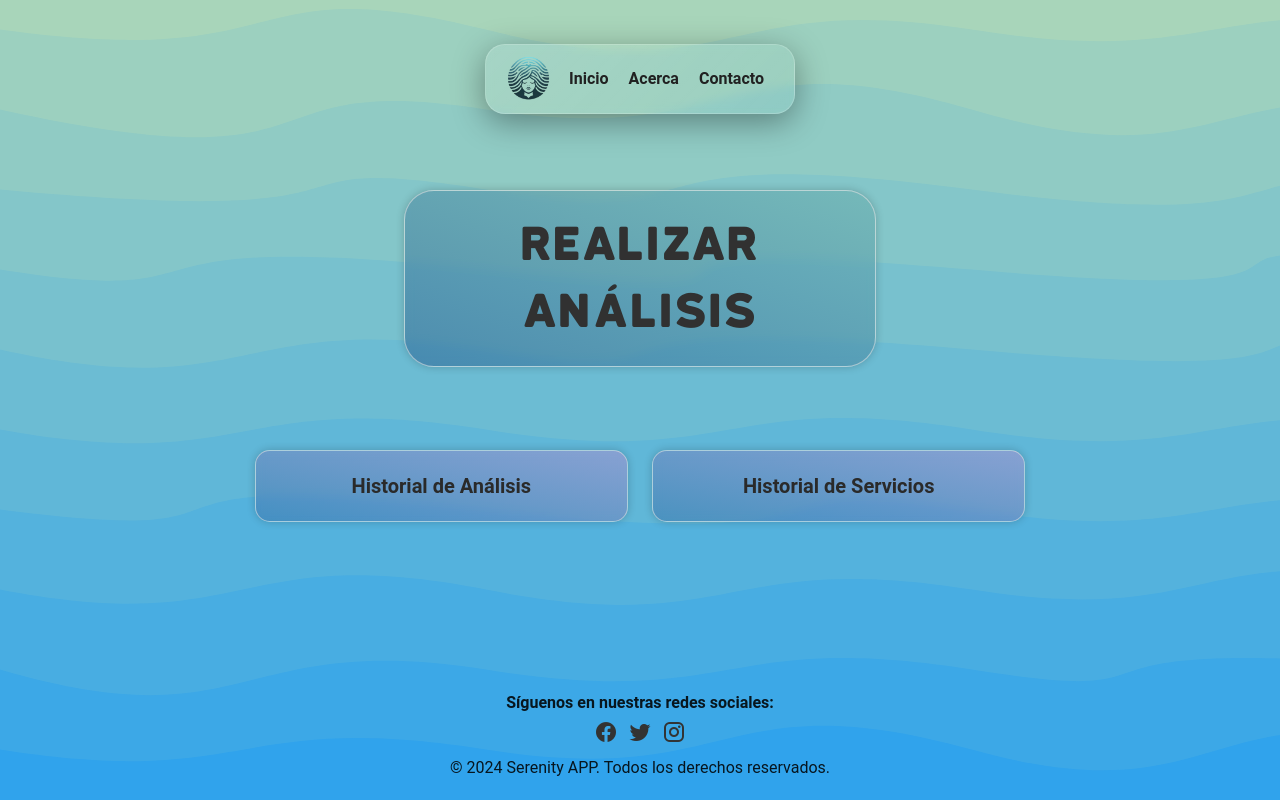
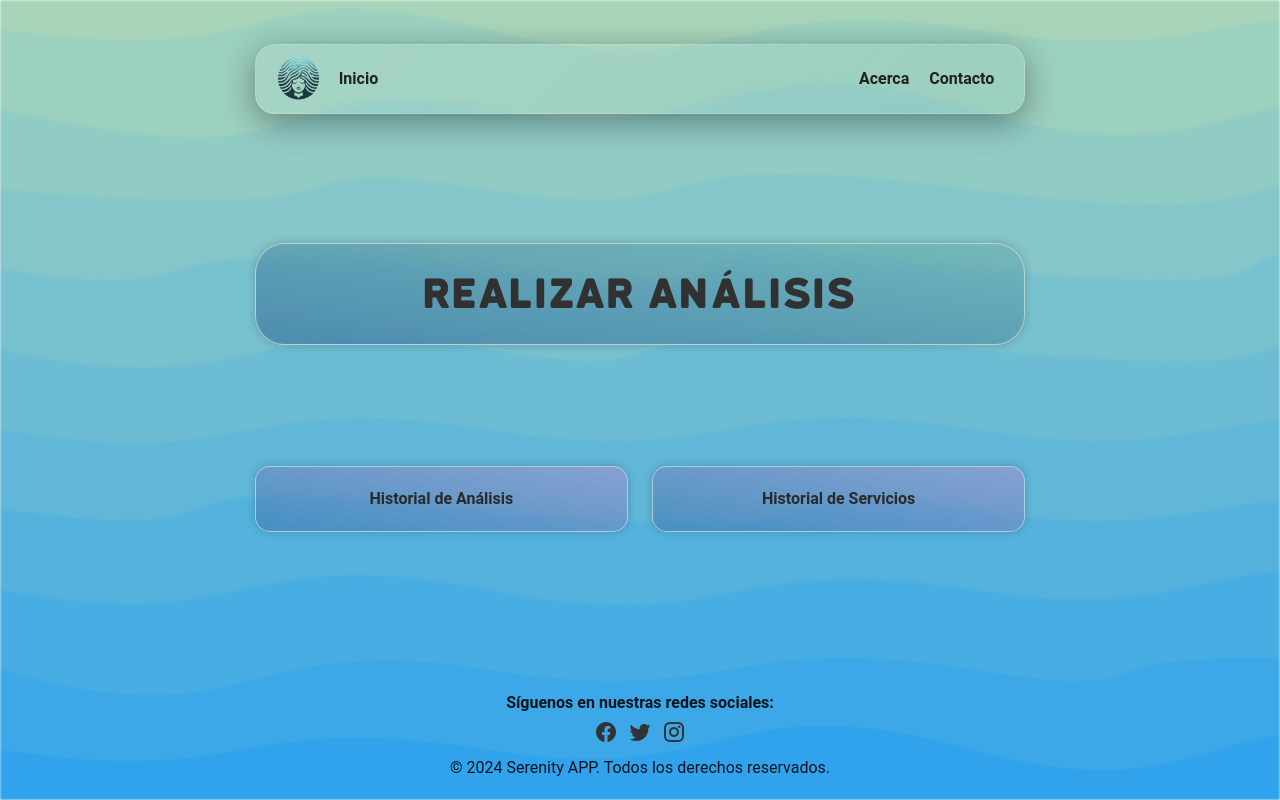
Before and after one commit to mariops03/SerenityAPP, a Vue app in the folder web/: page / in a window 1280 px wide. Built offline with nearby package versions, Linux system fonts and the light colour scheme.

Commit message:
Refactor styles and navigation in Acerca, Use, and Navbar components

```diff
--- a/web/src/components/Navbar.vue
+++ b/web/src/components/Navbar.vue
@@ -1,22 +1,30 @@
 <template>
-  <v-row justify="center" align="center" class="mt-8">
-    <v-col cols="12" md="8" lg="6" xl="2" class="d-flex align-center justify-center">
+  <v-container>
+    <v-row justify="center" align="center" class="mt-4">
+      <v-col cols="11" md="12" lg="8" xl="4" class="align-center justify-center">
         <div class="navbar">
           <div class="navbar-brand">
-            <img src="../../public/logo1.png" style="width: 45px; max-width: 15vw;" class="mt-2 mr-2" alt="SerenityAPP" />
+            <img
+              src="../../public/logo1.png"
+              style="width: 45px; max-width: 15vw"
+              class="mt-2 mr-2"
+              alt="SerenityAPP"
+            />
           </div>
-          <div class="navbar-menu">
+
             <a class="navbar-item" @click="navigateTo('inicio')">Inicio</a>
+            <div class="navbar-menu ml-auto">
             <a class="navbar-item" @click="navigateTo('acerca')">Acerca</a>
             <a class="navbar-item" @click="navigateTo('contacto')">Contacto</a>
           </div>
         </div>
-    </v-col>
-  </v-row>
+      </v-col>
+    </v-row>
+  </v-container>
 </template>
 
 <script>
-import { useRouter } from 'vue-router';
+import { useRouter } from "vue-router";
 
 export default {
   setup() {
@@ -25,14 +33,14 @@ export default {
     const navigateTo = (page) => {
       console.log("Navigating to", page);
       switch (page) {
-        case 'inicio':
-          router.push({ name: 'Home' });
+        case "inicio":
+          router.push({ name: "Home" });
           break;
-        case 'acerca':
-          router.push({ name: 'Acerca' });
+        case "acerca":
+          router.push({ name: "Acerca" });
           break;
-        case 'contacto':
-          router.push({ name: 'Contact' });
+        case "contacto":
+          router.push({ name: "Contact" });
           break;
         default:
           break;
--- a/web/src/components/Use.vue
+++ b/web/src/components/Use.vue
@@ -2,7 +2,7 @@ User
 <template>
   <v-container>
     <v-row style="height: 40vh" align="center" justify="center">
-      <v-col cols="10" md="8" lg="5">
+      <v-col cols="11" md="12" lg="8" xl="4">
         <button
           v-if="boton"
           class="btn-transparent primary-button"
@@ -68,8 +68,6 @@ export default {
   border: 1px solid rgba(224, 224, 224, 0.6);
   padding: 10px;
   width: 100%;
-
-  font-size: 20px;
   box-shadow: 0px 0px 8px rgba(0, 0, 0, 0.2);
 }
 
@@ -82,7 +80,7 @@ export default {
   font-family: "KatahdinRound", fantasy; /* Aquí agregamos la fuente instalada */
   padding: 20px;
   font-weight: normal;
-  font-size: 45px;
+  font-size: 40px;
   backdrop-filter: blur(5px);
   height: max-content;
   color: #313131;
--- a/web/src/views/Acerca.vue
+++ b/web/src/views/Acerca.vue
@@ -16,17 +16,20 @@
     </div>
   </template>
 
-
-  <script>
-  export default {
-    name: 'AboutUs'
-  }
-  </script>
-
   <style scoped>
-.about-us {
+  .about-us {
     width: 70vw;
     margin: 0 auto;
     padding: 20px;
-}
+  }
+  .about-us h1 {
+    font-size: 24px;
+    color: #333;
+    margin-bottom: 20px;
+  }
+  .about-us p {
+    font-size: 16px;
+    line-height: 1.6;
+    margin-bottom: 15px;
+  }
   </style>
```
Also changed, not shown: web/public/fondo3.svg.
